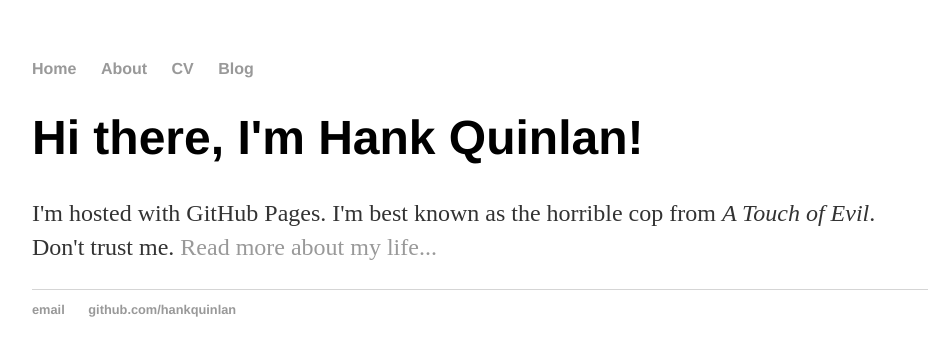
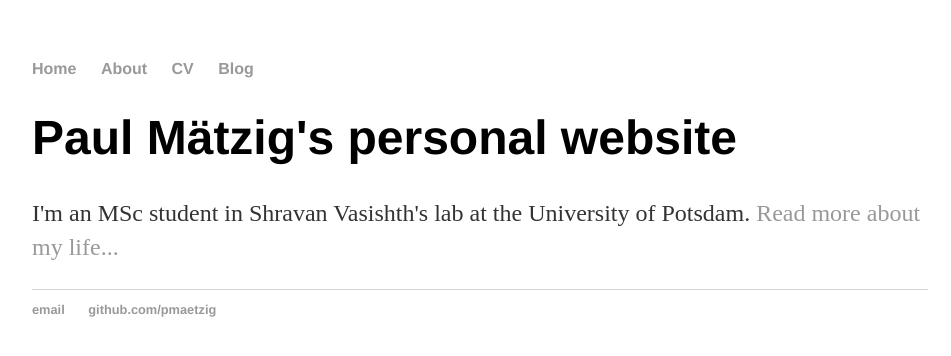
Before and after one commit to pmaetzig/pmaetzig.github.io, a Jekyll site: the page built from index.html, in a window 1280 px wide. Shown: the top 356 px of the page, without its empty margins (160-1111 px from the left). Built offline with Jekyll 4.4.1, drawn with Linux system fonts in a browser that asks for light colours.

Commit message:
updated index.html

```diff
--- a/index.html
+++ b/index.html
@@ -1,30 +1,8 @@
-<!DOCTYPE html>
-<html>
-    <head>
-        <title>Hank Quinlan, Horrible Cop</title>
-        <!-- link to main stylesheet -->
-        <link rel="stylesheet" type="text/css" href="/css/main.css">
-    </head>
-    <body>
-        <nav>
-        <ul>
-            <li><a href="/">Home</a></li>
-            <li><a href="/about">About</a></li>
-            <li><a href="/cv">CV</a></li>
-            <li><a href="/blog">Blog</a></li>
-        </ul>
-        </nav>
-        <div class="container">
-        <div class="blurb">
-            <h1>Hi there, I'm Hank Quinlan!</h1>
-            <p>I'm hosted with GitHub Pages. I'm best known as the horrible cop from <em>A Touch of Evil</em>. Don't trust me. <a href="/about">Read more about my life...</a></p>
-        </div><!-- /.blurb -->
-        </div><!-- /.container -->
-        <footer>
-        <ul>
-            <li><a href="mailto:hankquinlanhub@gmail.com">email</a></li>
-            <li><a href="https://github.com/hankquinlan">github.com/hankquinlan</a></li>
-        </ul>
-        </footer>
-    </body>
-</html>
+---
+layout: default
+title: Paul Mätzig
+---
+<div class="blurb">
+  <h1>Paul Mätzig's personal website</h1>
+  <p>I'm an MSc student in Shravan Vasishth's lab at the University of Potsdam. <a href="/about">Read more about my life...</a></p>
+</div><!-- /.blurb -->
```
